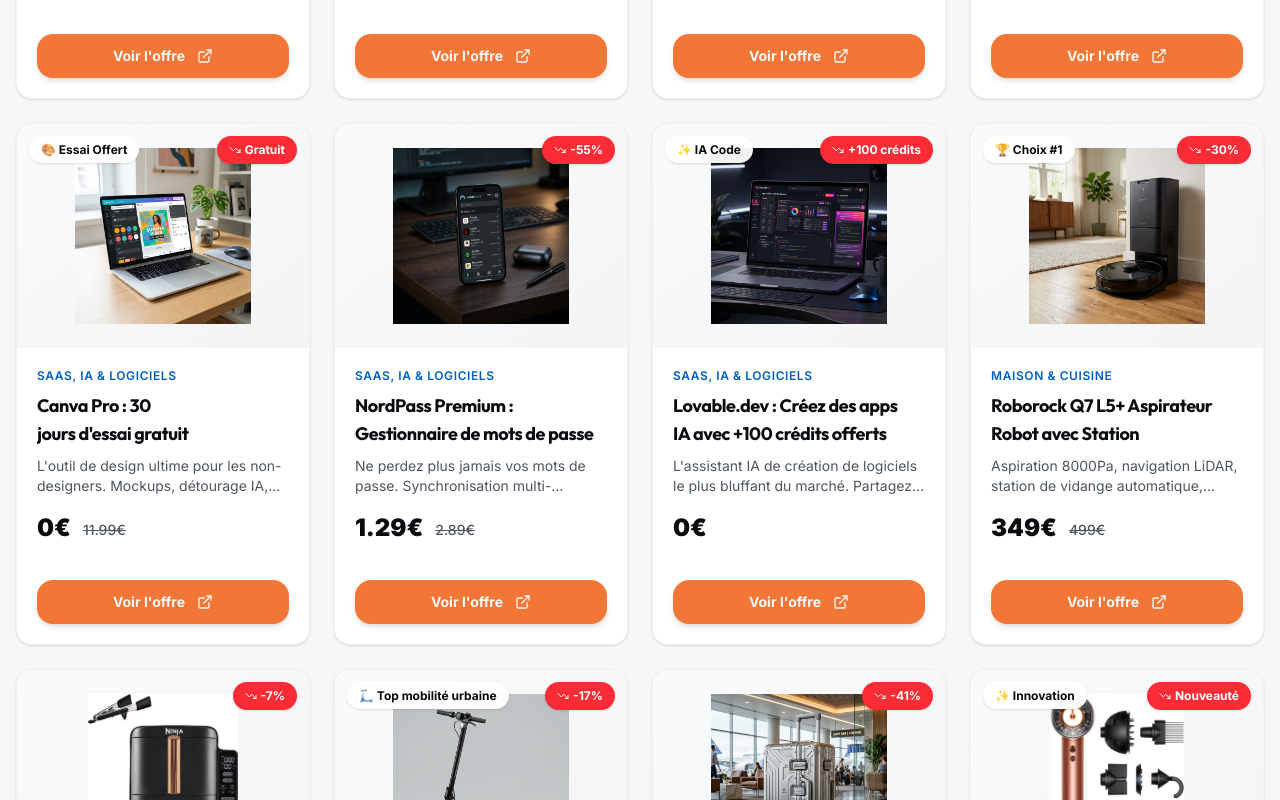
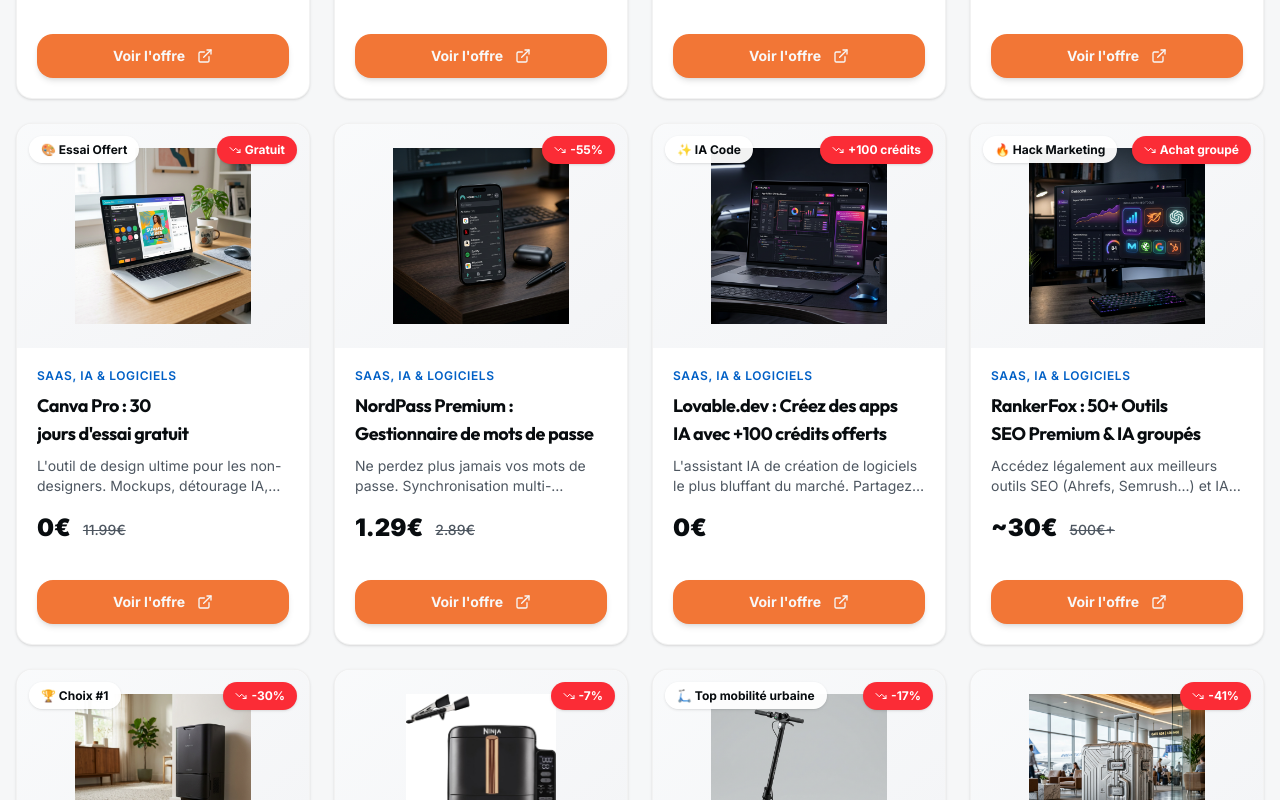
Before and after one commit to baguettecroissant/topbonplan.fr, a Next.js app: page /bons-plans in a window 1280 px wide. Shown: the part 980-1780 px from the top of the page. Built offline with nearby package versions, Linux system fonts and the light colour scheme.

Commit message:
feat: add RankerFox SEO tools deal

```diff
--- a/data/deals.ts
+++ b/data/deals.ts
@@ -133,6 +133,22 @@
         subcategory: "Création",
         badge: "✨ IA Code",
     },
+    {
+        title: "RankerFox : 50+ Outils SEO Premium & IA groupés",
+        slug: "rankerfox-outils-seo-marketing-premium",
+        description: "Accédez légalement aux meilleurs outils SEO (Ahrefs, Semrush...) et IA (ChatGPT Plus, Claude) pour une fraction du prix via des licences d'agence groupées.",
+        detailedReview: "La facture des outils marketing peut vite dépasser les 500€/mois pour un freelance ou une petite agence. RankerFox résout ce problème en proposant un accès légal via des licences d'agence partagées. Depuis leur dashboard unifié basé dans le cloud (99.9% d'uptime), vous accédez à plus de 50 références de l'industrie : outils SEO classiques, mais aussi les 3 meilleurs modèles d'IA générative du marché en illimité. Le tout pour le prix d'un seul abonnement basique ailleurs.",
+        pros: ["Économies massives (des milliers d'euros par an)", "Accès cloud unifié très stable", "Service client réactif"],
+        cons: ["Certaines fonctionnalités admin sont bridées (logique de partage)", "L'UI d'accès peut être un peu déroutante au début"],
+        image: "/images/deals/rankerfox.png",
+        price: "~30€",
+        originalPrice: "500€+",
+        discount: "Achat groupé",
+        affiliateUrl: "https://rankerfox.com/?ref=wadestudio",
+        category: "SaaS, IA & Logiciels",
+        subcategory: "Création",
+        badge: "🔥 Hack Marketing",
+    },
     // MAISON
     {
         title: "Roborock Q7 L5+ Aspirateur Robot avec Station",
```
Also changed, not shown: public/images/deals/rankerfox.png (added).
